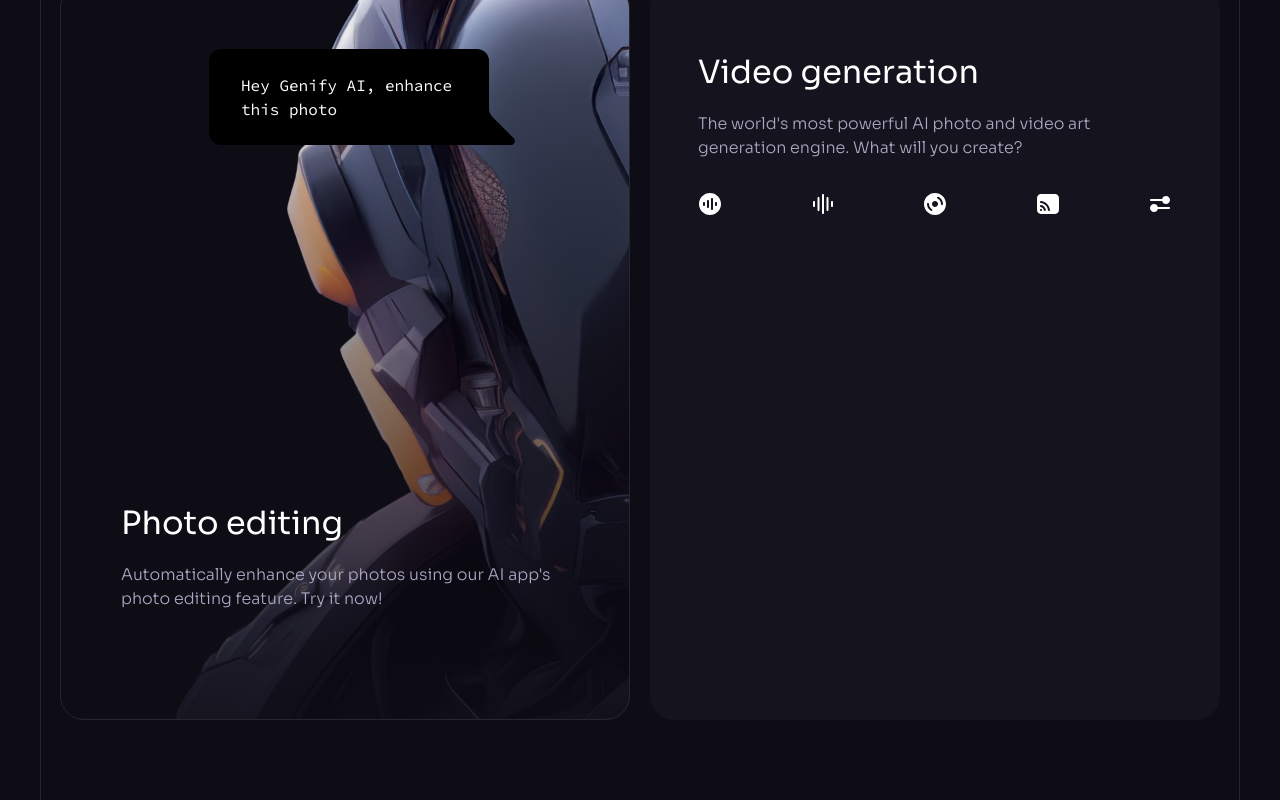
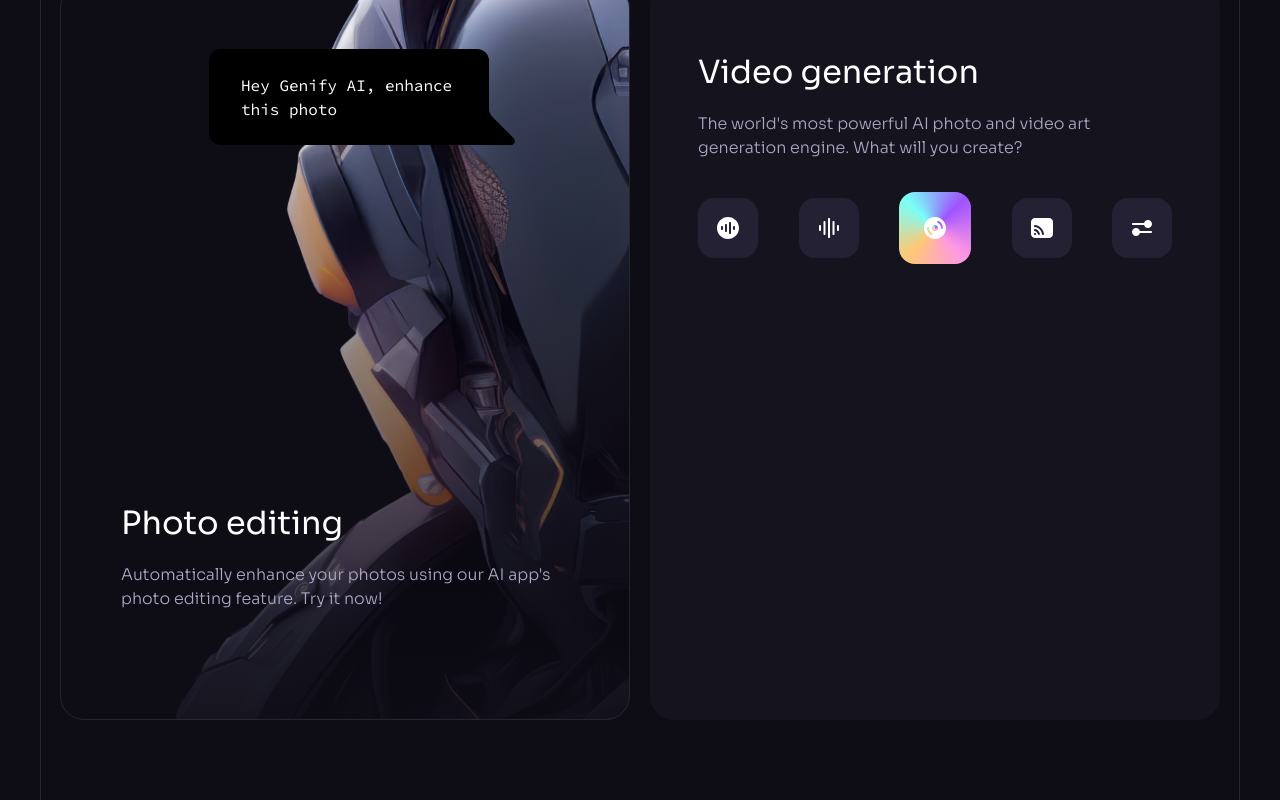
Before and after one commit to rizbikit1781/genify-ai, a React (Vite) app: page / in a window 1280 px wide. Shown: the part 4898-5698 px from the top of the page. Built offline with nearby package versions, Linux system fonts and the light colour scheme.

Commit message:
Update Services.jsx

```diff
--- a/src/components/Services.jsx
+++ b/src/components/Services.jsx
@@ -73,7 +73,9 @@ const Services = () => {
 
                     <ul className='flex items-center justify-between'>
                       {brainwaveServicesIcons.map((item, index) => (
-                        <li>
+                        <li
+                          key={index}
+                          className={`rounded-2xl flex items-center justify-center ${index === 2 ? 'w-[3rem] h-[3rem] p-0.3 bg-conic-gradient md:w-[4.5rem] md:h-[4.5rem]': 'flex w-10 h-10 bg-n-6 md:w-15 md:h-15'}`}>
                           <div>
                             <img
                               src={item}
```
